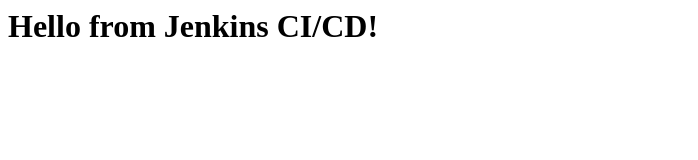
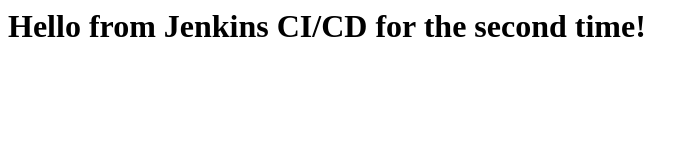
Before and after one commit to priyanshuprafful/project-simple-web-app, a plain HTML site: page index.html in a window 1280 px wide. Shown: the whole page, without its empty margins (0-698 px from the left). Drawn offline with Linux system fonts and the light colour scheme.

Commit message:
Update index.html

```diff
--- a/index.html
+++ b/index.html
@@ -1,6 +1,6 @@
 <!-- index.html -->
 <html>
   <body>
-    <h1>Hello from Jenkins CI/CD!</h1>
+    <h1>Hello from Jenkins CI/CD for the second time!</h1>
   </body>
 </html>
```
